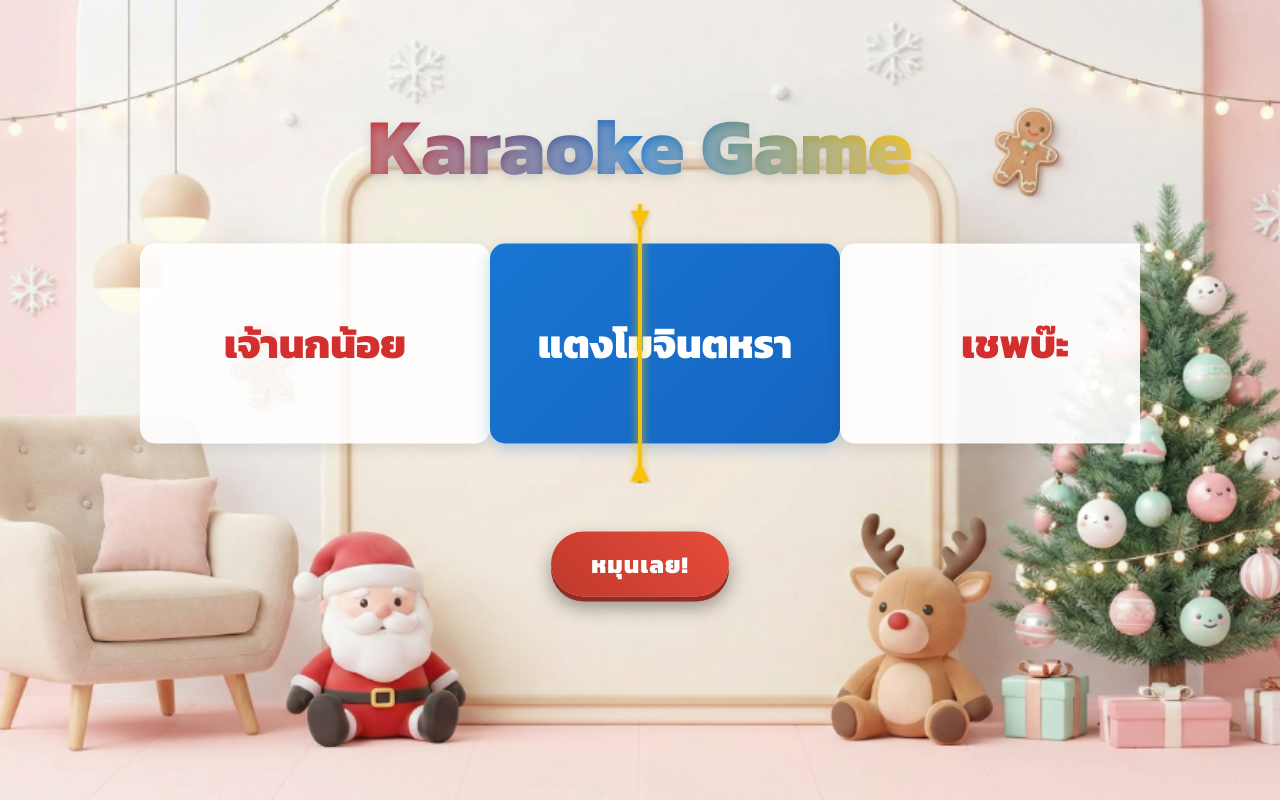
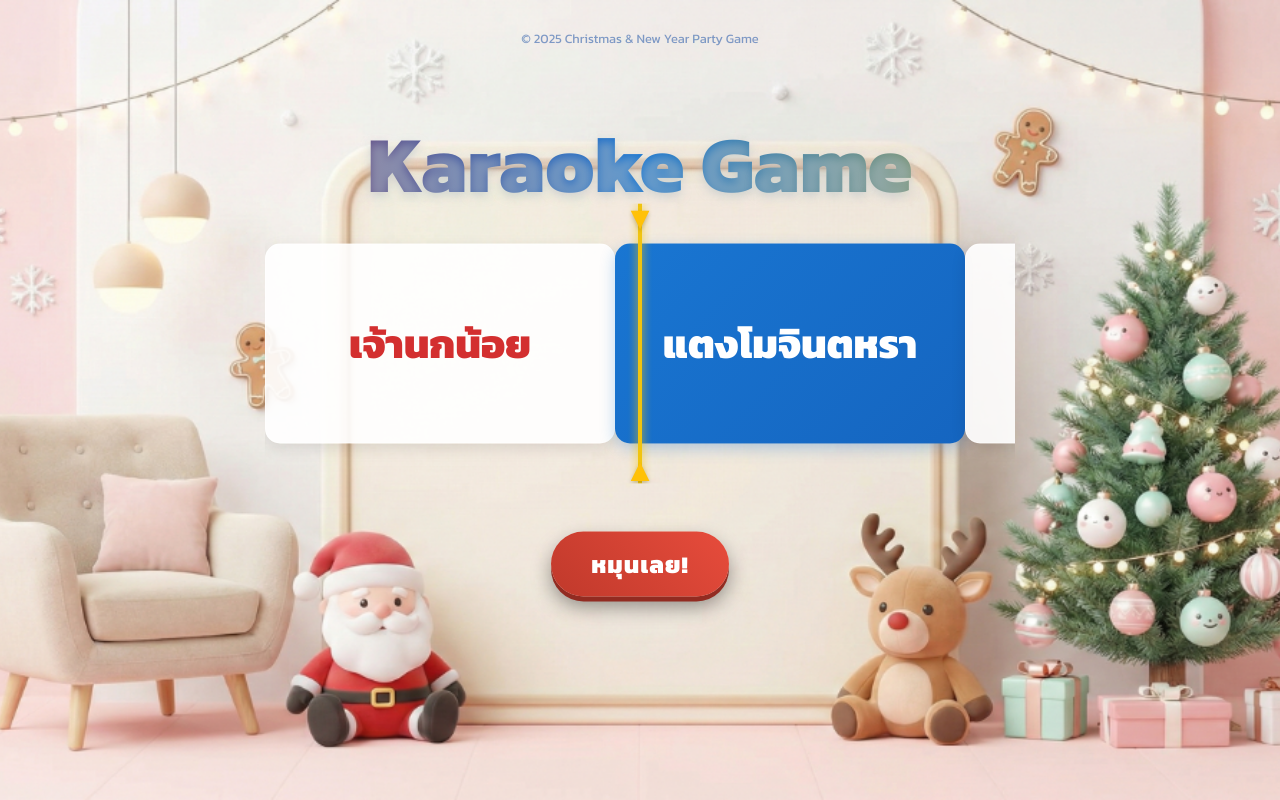
Before and after one commit to Malztt/patyyyyy, a React (Vite) app: page / in a window 1280 px wide. Built offline with nearby package versions, Linux system fonts and the light colour scheme.

Commit message:
Layout: Clip Spinner to 750px and Position Header ON Frame

```diff
--- a/src/App.css
+++ b/src/App.css
@@ -58,8 +58,15 @@
 }
 
 .header {
+  position: absolute;
+  top: 50%;
+  left: 50%;
+  transform: translate(-50%, -350px);
+  width: 100%;
   text-align: center;
-  padding: 2rem 1rem;
+  padding: 0;
+  z-index: 20;
+  pointer-events: none;
 }
 
 .header h1 {
--- a/src/components/HorizontalSpinner.css
+++ b/src/components/HorizontalSpinner.css
@@ -1,7 +1,7 @@
 .spinner-container-v2 {
     position: relative;
     width: 100%;
-    max-width: 1000px;
+    max-width: 750px;
     height: 280px;
     overflow: hidden;
     background: transparent;
```
